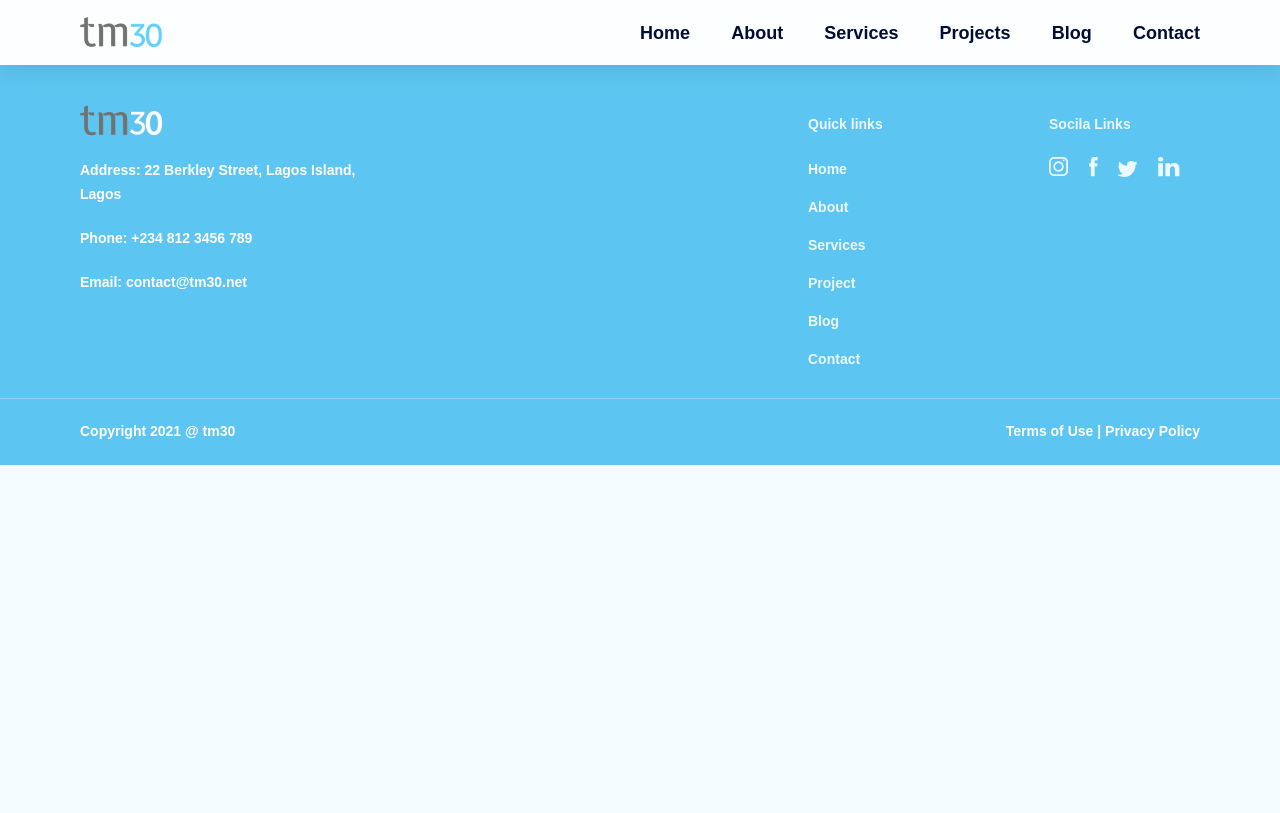
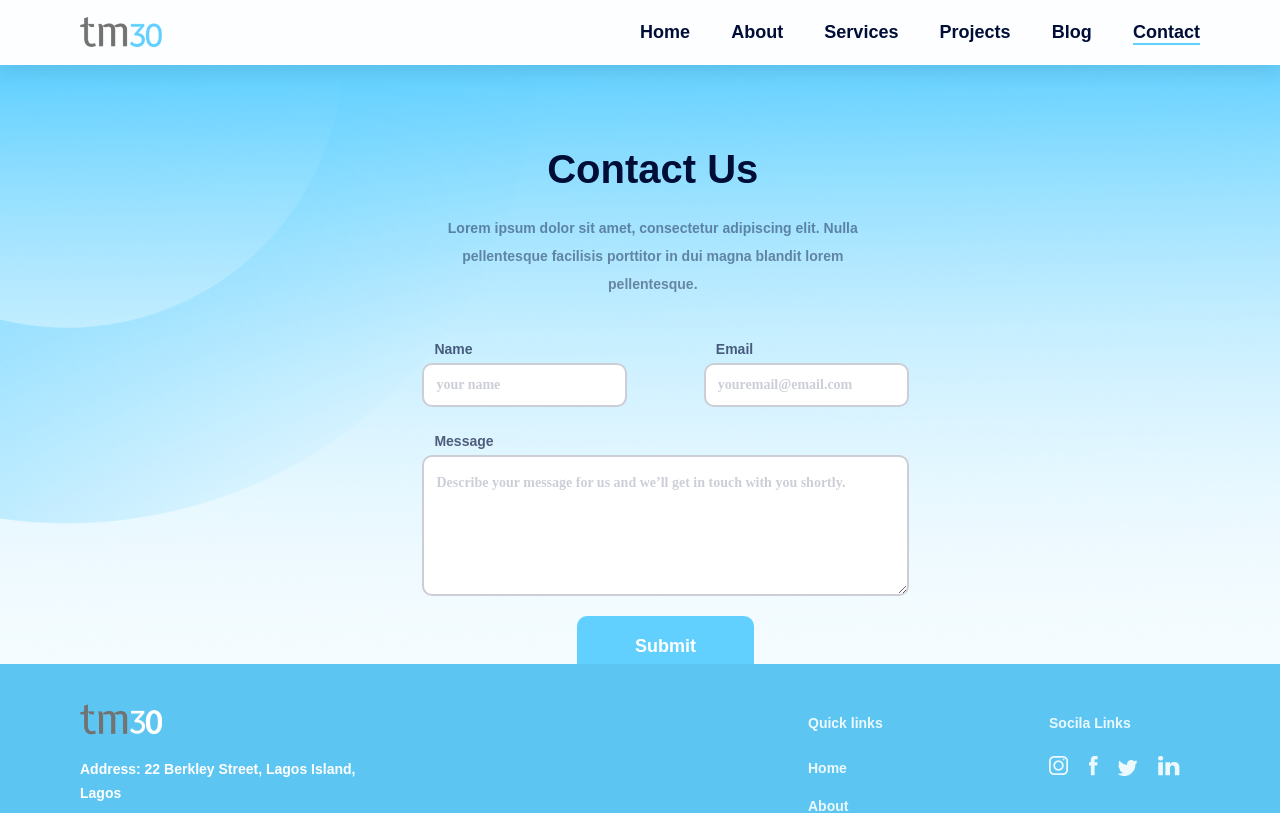
Before and after one commit to OloriAsabi/tm30-website, a React (Create React App) app: page /contact in a window 1280 px wide. Before the commit this address led to /404. Shown: the top 813 px of the page. Built offline with nearby package versions, Linux system fonts and the light colour scheme; what assets would draw is missing.

Commit message:
started work on contact page

```diff
--- /dev/null
+++ b/src/pages/Contact.tsx
@@ -0,0 +1,140 @@
+import React from 'react';
+import styled from '@emotion/styled';
+import bg from 'assets/images/Group 56.png';
+import { CustomButton } from 'reusables/CustomButton';
+
+const Contact = () => {
+  return (
+    <Contact.Wrapper>
+      <img src={bg} alt="" className="bg" />
+      <div className="hero">
+        <h1>Contact Us</h1>
+        <p>
+          Lorem ipsum dolor sit amet, consectetur adipiscing elit. Nulla
+          pellentesque facilisis porttitor in dui magna blandit lorem
+          pellentesque.
+        </p>
+      </div>
+      <form>
+        <div className="inputs">
+          <label>
+            <p className="label"> Name</p>
+            <input type="text" placeholder="your name" />
+          </label>
+
+          <label>
+          <p className="label">  Email </p>
+            <input type="text" placeholder="youremail@email.com" />
+          </label>
+        </div>
+        <label htmlFor="">
+         <p className="label"> Message</p>
+          <textarea
+            name=""
+            id=""
+            placeholder="Describe your message for us and we’ll get in touch with you shortly."
+          ></textarea>
+        </label>
+        <div className="button">
+            <CustomButton>Submit</CustomButton>
+        </div>
+      </form>
+    </Contact.Wrapper>
+  );
+};
+
+export default Contact;
+
+Contact.Wrapper = styled.div`
+  position: relative;
+  .bg {
+    width: 100%;
+  }
+  .hero {
+    position: absolute;
+    top: 10%;
+    width: 92%;
+    right: 3%;
+    & > h1 {
+      text-align: center;
+      font-size: 40px;
+      line-height: 49px;
+      color: #000d36;
+      margin-top: 2rem;
+    }
+    & > p {
+      width: 37%;
+      margin: 2rem auto;
+      font-weight: bold;
+      font-size: 14px;
+      line-height: 28px;
+      text-align: center;
+      color: rgba(0, 13, 54, 0.45);
+    }
+  }
+  form {
+    position: absolute;
+    top: 45%;
+    right: 29%;
+    width: 38%;
+    display: flex;
+    flex-direction: column;
+    justify-content: center;
+    .inputs {
+      display: flex;
+      justify-content: space-between;
+      margin-bottom: 2rem;
+      input {
+        height: 44px;
+      }
+    }
+    input,
+    textarea {
+      display: block;
+      border: 2px solid rgba(0, 13, 54, 0.2);
+      border-radius: 10px;
+      padding: 1.2rem;
+      &::placeholder {
+        font-weight: bold;
+        font-size: 14px;
+        line-height: 28px;
+        color: rgba(0, 13, 54, 0.2);
+        font-family: Proxima Nova;
+      }
+      &:-ms-input-placeholder {
+        /* Internet Explorer 10-11 */
+        font-weight: bold;
+        font-size: 14px;
+        line-height: 28px;
+        color: rgba(0, 13, 54, 0.2);
+      }
+
+      &::-ms-input-placeholder {
+        /* Microsoft Edge */
+        font-weight: bold;
+        font-size: 14px;
+        line-height: 28px;
+        color: rgba(0, 13, 54, 0.2);
+      }
+      &:focus {
+        outline: none;
+        border: 2px solid #61d0ff;
+      }
+    }
+    textarea {
+      width: 100%;
+      height: 141px;
+    }
+    .label {
+      font-weight: bold;
+      font-size: 14px;
+      line-height: 28px;
+      color: rgba(0, 13, 54, 0.65);
+      margin-left:1.2rem;
+    }
+  }
+  .button{
+    margin-top: 2rem;
+    text-align: center;
+  }
+`;
```
Also changed, not shown: src/pages/routes.ts (+7 -1 lines).
